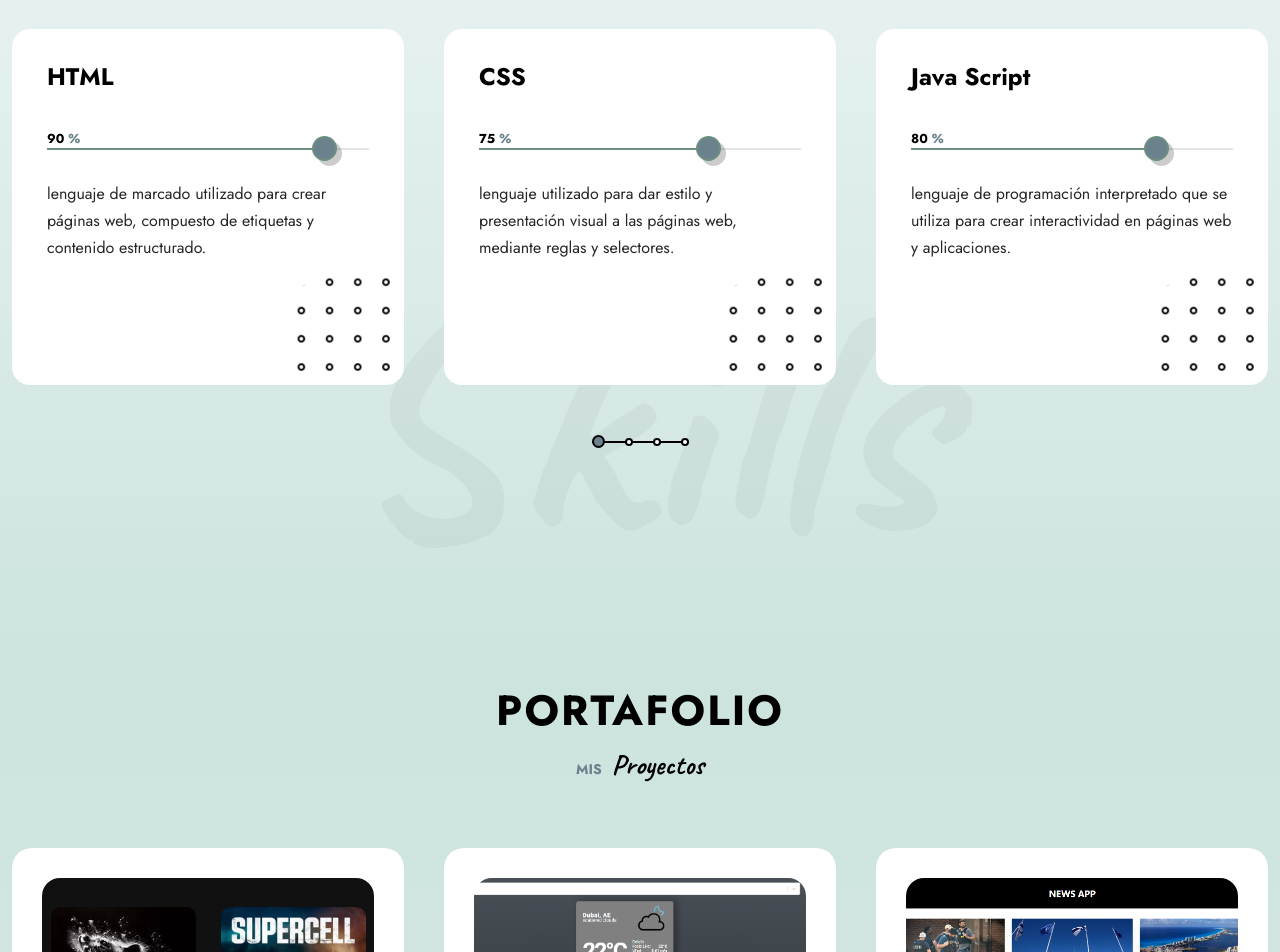
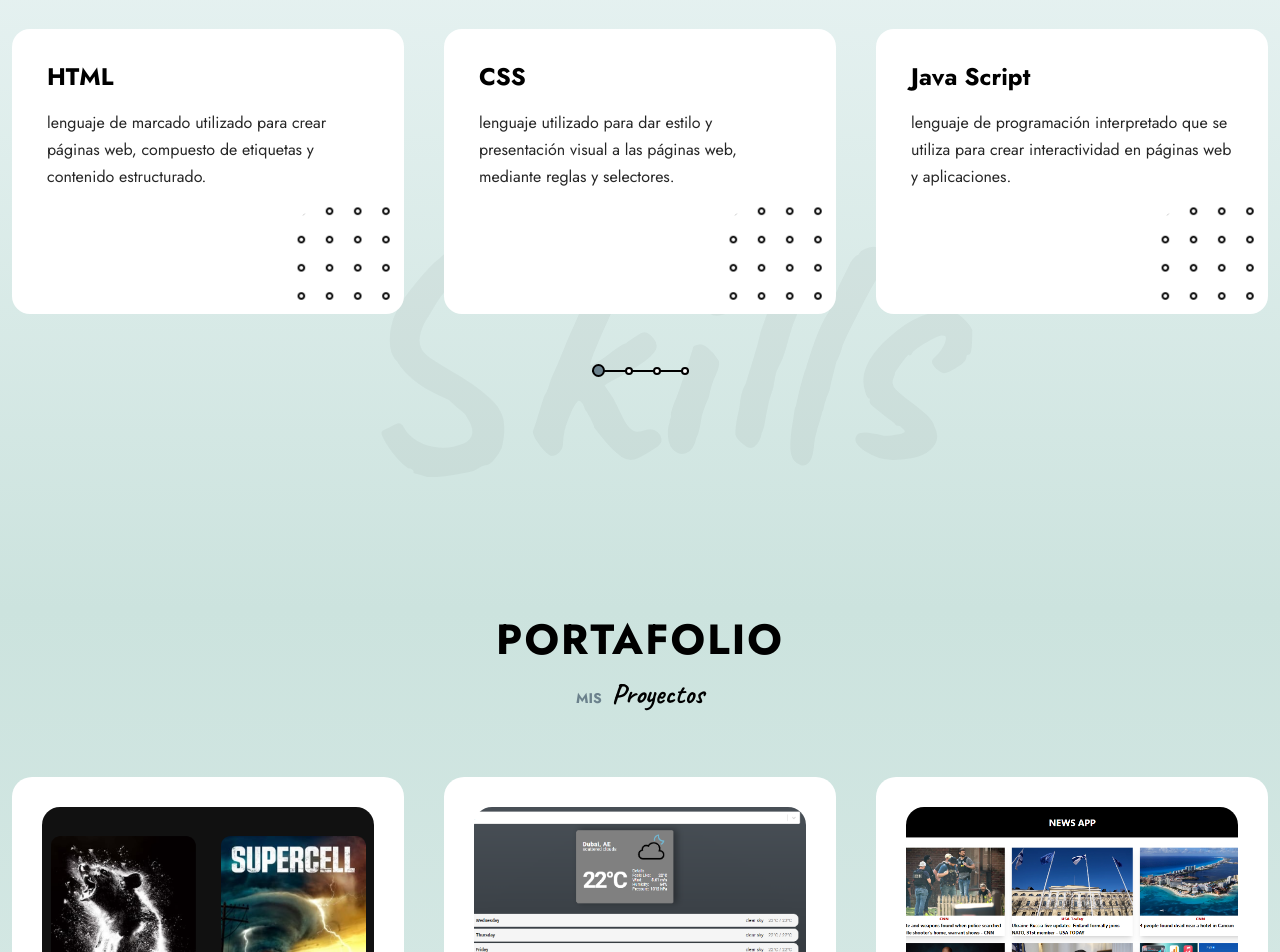
Before and after one commit to idangerl/portofolioReact, a React (Vite) app: page /#home in a window 1280 px wide. Shown: the part 1120-2072 px from the top of the page. Built offline with nearby package versions, Linux system fonts and the light colour scheme.

Commit message:
remove percentage bars

```diff
--- a/src/components/Skills.jsx
+++ b/src/components/Skills.jsx
@@ -42,17 +42,6 @@ function Skills() {
           return (
             <SwiperSlide className="skills-item card card-one" key={id}>
               <h3 className="skills-title">{name}</h3>
-              <div className="skills-subtitle">
-                {percentage} <span>%</span>
-                <div className="skills-bar">
-                  <span
-                    className="skills-percentage"
-                    style={{ width: `${percentage}%` }}
-                  >
-                    <span></span>
-                  </span>
-                </div>
-              </div>
 
               <p className="skills-description">{description}</p>
               <img src={shapeTwo} alt="shape 2" className="shape c-shape" />
--- a/src/components/portfolio/Items.jsx
+++ b/src/components/portfolio/Items.jsx
@@ -8,7 +8,7 @@ function Items({ projectItems }) {
   return (
     <>
       {projectItems.map((projectItem) => {
-        const { id, img, title, description, GIT_URL, PAGE_URL} = projectItem;
+        const { id, img, title, description, GIT_URL, PAGE_URL } = projectItem;
         return (
           <motion.div
             layout
@@ -20,7 +20,9 @@ function Items({ projectItems }) {
             key={id}
           >
             <div className="portfolio-img-wrapper">
-              <img src={img} alt={title} className="portfolio-img" />
+              <a href={PAGE_URL} target="_blank" rel="noopener noreferrer">
+                <img src={img} alt={title} className="portfolio-img" />
+              </a>
             </div>
             <h3 className="portfolio-title">{title}</h3>
             <p className="portfolio-description">{description}</p>
--- a/src/components/portfolio/Portfolio.jsx
+++ b/src/components/portfolio/Portfolio.jsx
@@ -1,6 +1,5 @@
 import React, { useState } from "react";
 import "../../stylesheets/Portfolio.css";
-import List from "./List";
 import Items from "./Items";
 import { projects } from "../../Data";
 import { AnimatePresence } from "framer-motion";
```
